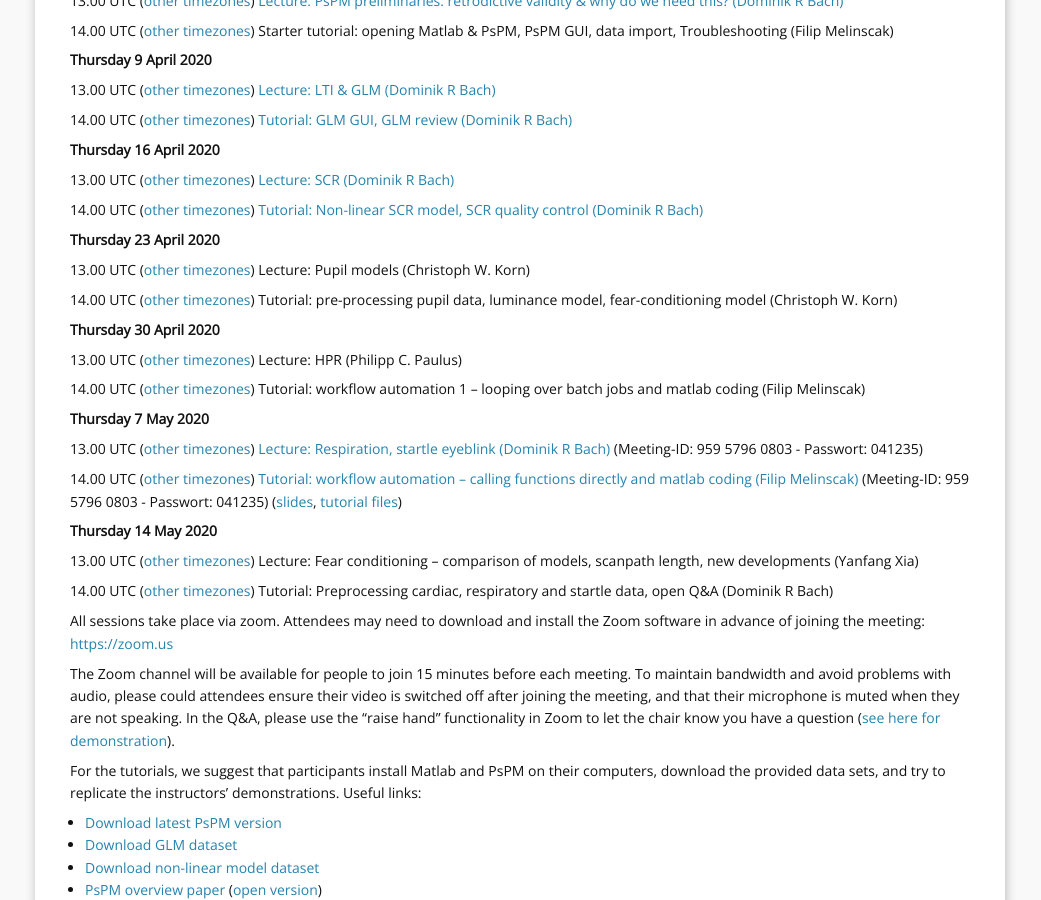
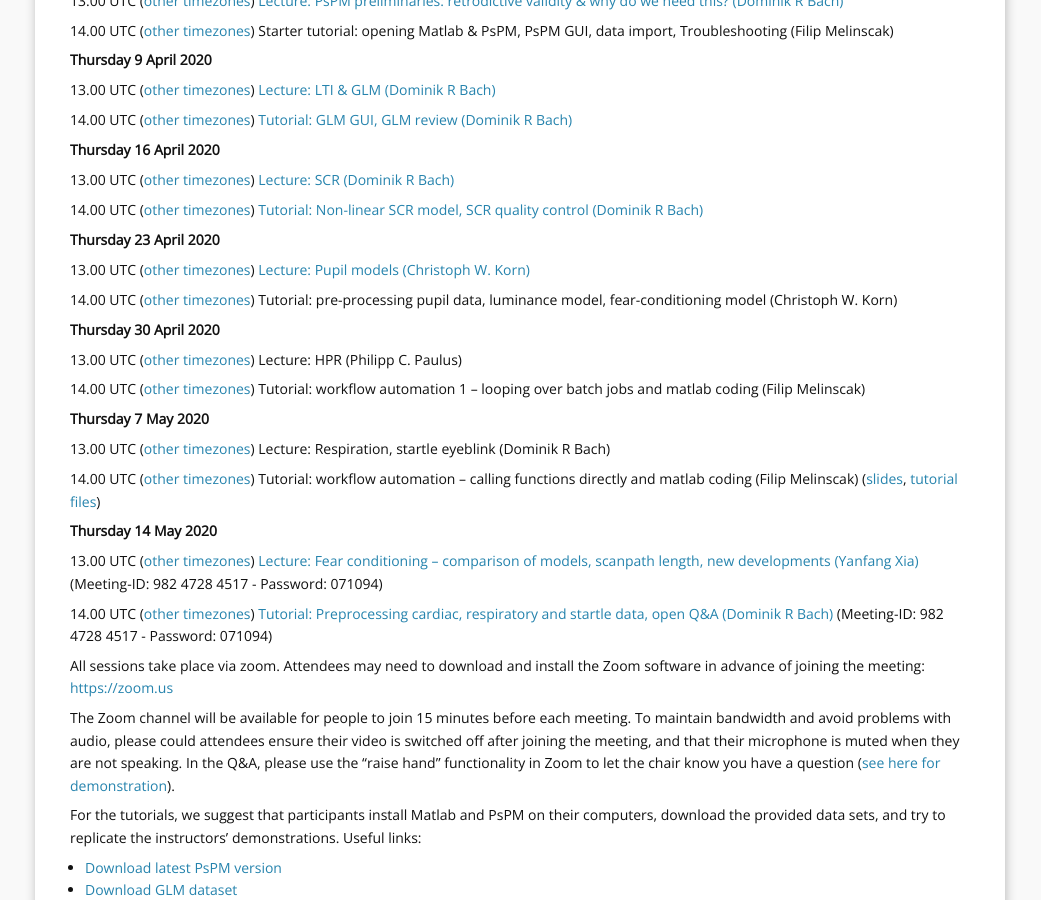
Before and after one commit to bachlab/PsPM, a Jekyll site: the page built from courses.markdown, in a window 1280 px wide and 900 px high, scrolled down 492 px. Shown: the whole window, without its empty margins (120-1161 px from the left). Built offline with Jekyll 4.4.1, drawn with Linux system fonts in a browser that asks for light colours; some of the changed text lies outside the part shown.

Commit message:
add new zoom links and pupil course material

```diff
--- a/courses.markdown
+++ b/courses.markdown
@@ -36,7 +36,7 @@
 
 **Thursday 23 April 2020**
 
-13.00 UTC ([other timezones](https://www.timeanddate.com/worldclock/fixedtime.html?iso=20200423T1300)) Lecture: Pupil models (Christoph W. Korn)
+13.00 UTC ([other timezones](https://www.timeanddate.com/worldclock/fixedtime.html?iso=20200423T1300)) [Lecture: Pupil models (Christoph W. Korn)](https://tube.switch.ch/videos/d64ac1d2)
 
 14.00 UTC ([other timezones](https://www.timeanddate.com/worldclock/fixedtime.html?iso=20200423T1400)) Tutorial: pre-processing pupil data, luminance model, fear-conditioning model (Christoph W. Korn)
 
@@ -49,15 +49,15 @@
 
 **Thursday 7 May 2020**
 
-13.00 UTC ([other timezones](https://www.timeanddate.com/worldclock/fixedtime.html?iso=20200507T1300)) [Lecture: Respiration, startle eyeblink (Dominik R Bach)](https://uzh.zoom.us/j/95957960803?pwd=QVI0NzBxSUgyUXhURGoxbHdWQTRWZz09) (Meeting-ID: 959 5796 0803 - Passwort: 041235)
+13.00 UTC ([other timezones](https://www.timeanddate.com/worldclock/fixedtime.html?iso=20200507T1300)) Lecture: Respiration, startle eyeblink (Dominik R Bach)
 
-14.00 UTC ([other timezones](https://www.timeanddate.com/worldclock/fixedtime.html?iso=20200507T1400)) [Tutorial: workflow automation – calling functions directly and matlab coding (Filip Melinscak)](https://uzh.zoom.us/j/95957960803?pwd=QVI0NzBxSUgyUXhURGoxbHdWQTRWZz09) (Meeting-ID: 959 5796 0803 - Passwort: 041235) ([slides](https://docs.google.com/presentation/d/1YuNKejeTsCrpURCYGjCTf0_m62dsVh9Z9xu05JRnpfw/edit?usp=sharing), [tutorial files](https://drive.google.com/open?id=1g5Wnmu1ghUtNWo9vMWv52WTL4qNi8N88))
+14.00 UTC ([other timezones](https://www.timeanddate.com/worldclock/fixedtime.html?iso=20200507T1400)) Tutorial: workflow automation – calling functions directly and matlab coding (Filip Melinscak) ([slides](https://docs.google.com/presentation/d/1YuNKejeTsCrpURCYGjCTf0_m62dsVh9Z9xu05JRnpfw/edit?usp=sharing), [tutorial files](https://drive.google.com/open?id=1g5Wnmu1ghUtNWo9vMWv52WTL4qNi8N88))
 
 **Thursday 14 May 2020**
 
-13.00 UTC ([other timezones](https://www.timeanddate.com/worldclock/fixedtime.html?iso=20200514T1300)) Lecture: Fear conditioning – comparison of models, scanpath length, new developments (Yanfang Xia)
+13.00 UTC ([other timezones](https://www.timeanddate.com/worldclock/fixedtime.html?iso=20200514T1300)) [Lecture: Fear conditioning – comparison of models, scanpath length, new developments (Yanfang Xia)](https://uzh.zoom.us/j/98247284517?pwd=RjNxQTJ2MDZGeE1iM091V2lHaEJCZz09) (Meeting-ID: 982 4728 4517 - Password: 071094)
 
-14.00 UTC ([other timezones](https://www.timeanddate.com/worldclock/fixedtime.html?iso=20200514T1400)) Tutorial: Preprocessing cardiac, respiratory and startle data, open Q&A (Dominik R Bach)
+14.00 UTC ([other timezones](https://www.timeanddate.com/worldclock/fixedtime.html?iso=20200514T1400)) [Tutorial: Preprocessing cardiac, respiratory and startle data, open Q&A (Dominik R Bach)](https://uzh.zoom.us/j/98247284517?pwd=RjNxQTJ2MDZGeE1iM091V2lHaEJCZz09) (Meeting-ID: 982 4728 4517 - Password: 071094)
 
 All sessions take place via zoom. Attendees may need to download and install the Zoom software in advance of joining the meeting: [https://zoom.us](https://zoom.us)
 
@@ -102,8 +102,12 @@
 
 <iframe width="640" height="360" src="https://tube.switch.ch/embed/6780f498" frameborder="0" webkitallowfullscreen mozallowfullscreen allowfullscreen></iframe>
 
-* **04 Pupil size models:** [Slides](http://bachlab.org/wp-content/uploads/2019/09/05_PSR_Korn.pdf) (Christoph W. Korn)
+* **04 Pupil size models:** [Slides](http://bachlab.org/04_pupil_korn) (Christoph W. Korn)
+
+<iframe width="640" height="360" src="https://tube.switch.ch/embed/d64ac1d2" frameborder="0" webkitallowfullscreen mozallowfullscreen allowfullscreen></iframe>
+
 * **05 Heart period models:** [Slides](http://bachlab.org/wp-content/uploads/2019/09/06_HPR_Paulus.pdf) (Philipp C. Paulus)
+
 * **06 Respiration & startle eye blink models:** [Slides](http://bachlab.org/wp-content/uploads/2019/09/07_RAR-SEBR_Bach.pdf) (Dominik R. Bach)
 
 * **Tutorial 2: GLM**
```
Also changed, not shown: other parts of courses.markdown (+4 -0 lines).
